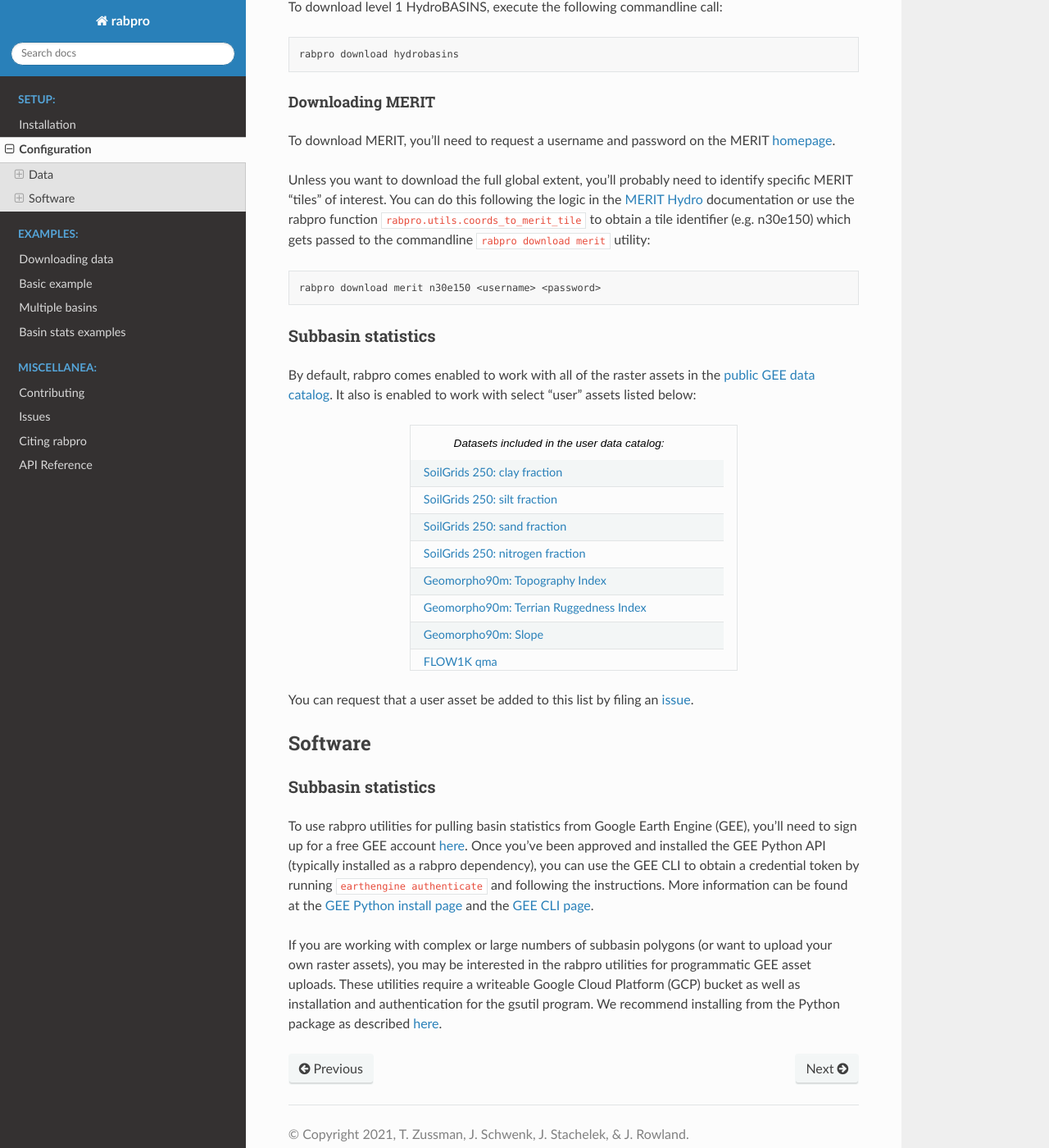
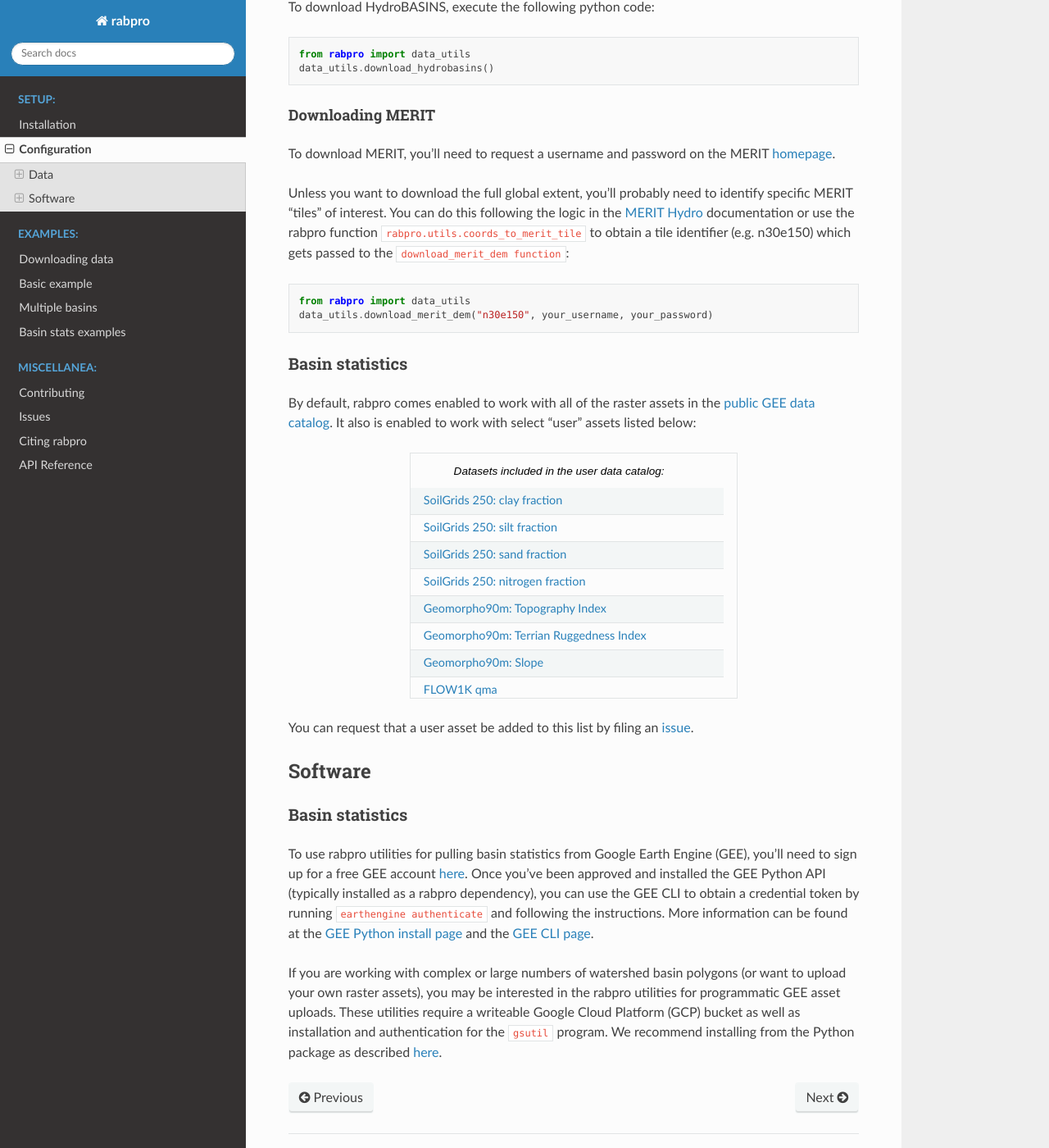
Before and after one commit to VeinsOfTheEarth/rabpro, a Sphinx documentation site: the page built from docs/source/configure/index.rst, in a window 1280 px wide and 1400 px high, scrolled down 559 px. Shown: the whole window at 82% size. Built offline with Sphinx 7.4.7 and the Read the Docs theme 2.0.0, drawn with Linux system fonts in a browser that asks for light colours.

Commit message:
cleanup data config

```diff
--- a/docs/source/configure/index.rst
+++ b/docs/source/configure/index.rst
@@ -17,11 +17,12 @@ Before initiating either of these downloads, you may want to configure the path
 Downloading HydroBASINS
 _______________________
 
-To download level 1 HydroBASINS, execute the following commandline call:
+To download HydroBASINS, execute the following python code:
 
-.. code-block:: shell
+.. code-block:: python
 
-        rabpro download hydrobasins
+        from rabpro import data_utils
+        data_utils.download_hydrobasins()
 
 Downloading MERIT
 _________________
@@ -29,13 +30,14 @@ _________________
 To download MERIT, you'll need to request a username and password on the MERIT `homepage <http://hydro.iis.u-tokyo.ac.jp/~yamadai/MERIT_Hydro/>`_.
 
 Unless you want to download the full global extent, you'll probably need to identify specific MERIT "tiles" of interest. You can do this following the logic in the `MERIT Hydro
-<http://hydro.iis.u-tokyo.ac.jp/~yamadai/MERIT_Hydro/>`_ documentation or use the rabpro function ``rabpro.utils.coords_to_merit_tile`` to obtain a tile identifier (e.g. n30e150) which gets passed to the commandline ``rabpro download merit`` utility:
+<http://hydro.iis.u-tokyo.ac.jp/~yamadai/MERIT_Hydro/>`_ documentation or use the rabpro function ``rabpro.utils.coords_to_merit_tile`` to obtain a tile identifier (e.g. n30e150) which gets passed to the ``download_merit_dem function``:
 
-.. code-block:: shell
+.. code-block:: python
 
-         rabpro download merit n30e150 <username> <password>
+        from rabpro import data_utils
+        data_utils.download_merit_dem("n30e150", your_username, your_password)
 
-Subbasin statistics
+Basin statistics
 ~~~~~~~~~~~~~~~~~~~
 
 By default, rabpro comes enabled to work with all of the raster assets in the `public GEE data catalog <https://developers.google.com/earth-engine/datasets/>`_. It also is enabled to work with select "user" assets listed below:
@@ -49,7 +51,7 @@ You can request that a user asset be added to this list by filing an `issue <htt
 Software
 --------
 
-Subbasin statistics
+Basin statistics
 ~~~~~~~~~~~~~~~~~~~
 
 To use rabpro utilities for pulling basin statistics from Google
@@ -63,7 +65,7 @@ the `GEE Python install page
 `GEE CLI page
 <https://developers.google.com/earth-engine/guides/python_install>`_.
 
-If you are working with complex or large numbers of subbasin polygons (or want to
+If you are working with complex or large numbers of watershed basin polygons (or want to
 upload your own raster assets), you may be interested in the rabpro utilities for
 programmatic GEE asset uploads. These utilities require a writeable Google Cloud
-Platform (GCP) bucket as well as installation and authentication for the gsutil program. We recommend installing from the Python package as described `here <https://cloud.google.com/storage/docs/gsutil_install#expandable-2>`_.
+Platform (GCP) bucket as well as installation and authentication for the ``gsutil`` program. We recommend installing from the Python package as described `here <https://cloud.google.com/storage/docs/gsutil_install#expandable-2>`_.
```
